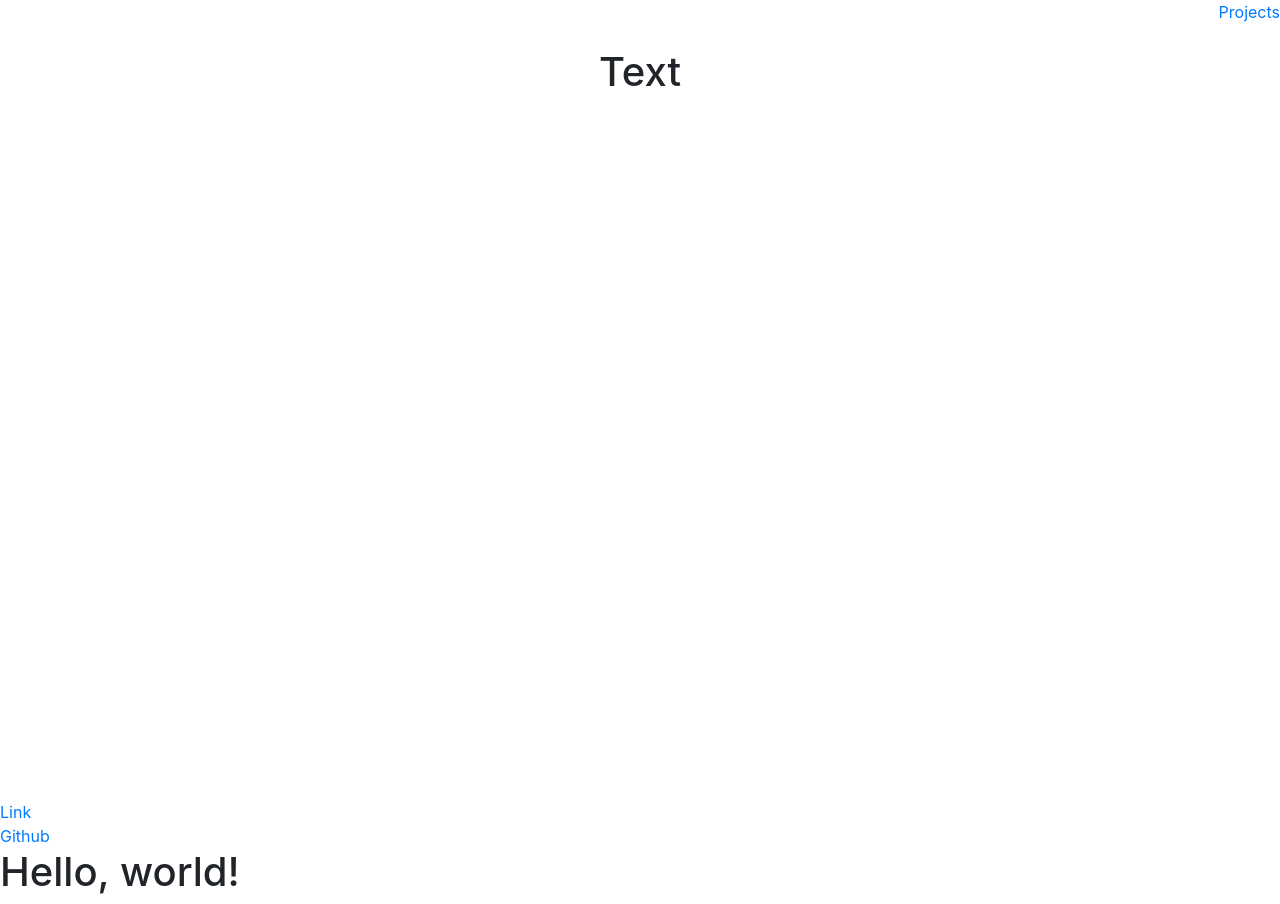
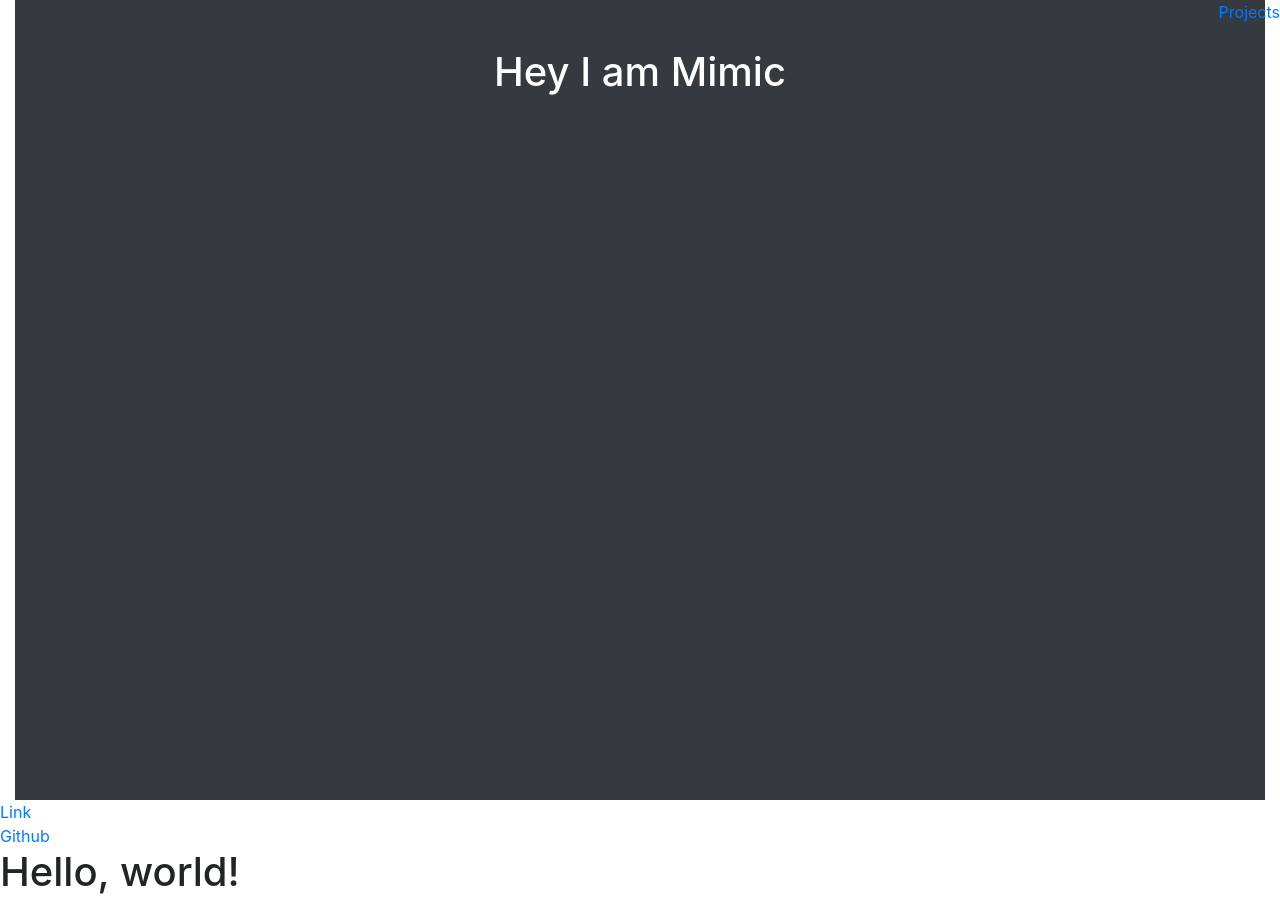
Before and after one commit to amicalazar/microverse3, a plain HTML site: page index.html in a window 1280 px wide. Drawn offline with nearby package versions, Linux system fonts and the light colour scheme.

Commit message:
Welcome bar changes

```diff
--- a/index.html
+++ b/index.html
@@ -14,9 +14,10 @@
     <nav id=navbar>
       <a href="#projects">Projects</a>
     </nav>
-    <div id = "welcome-section" class = "vh-100">
-      <div class = "text-center py-5">
-        <h1>Text</h1>
+    <div id = "welcome-section" class = "container-fluid vh-100">
+      <div class = "text-center py-5 bg-dark text-white vh-100 text-center">
+        <h1 class = "align middle">Hey I am Mimic</h1>
+
       </div>
     </div>
 
```
